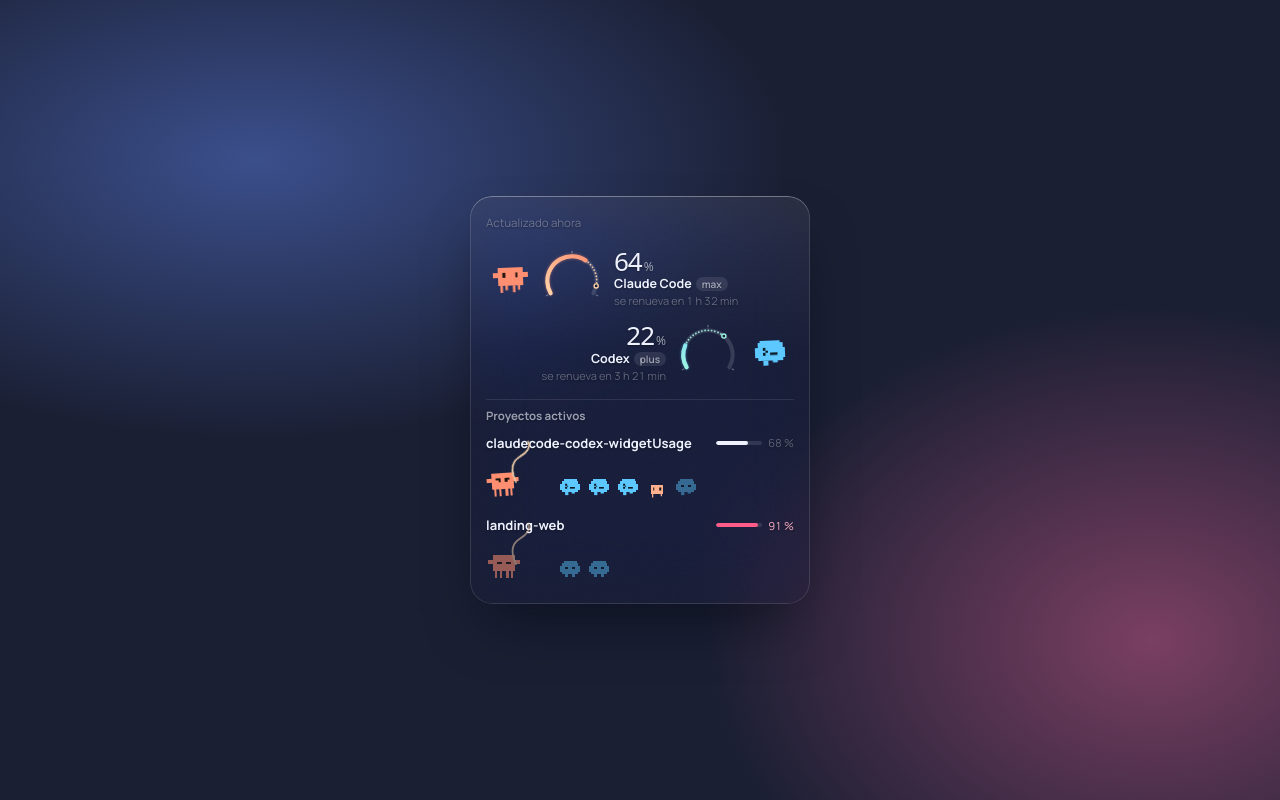
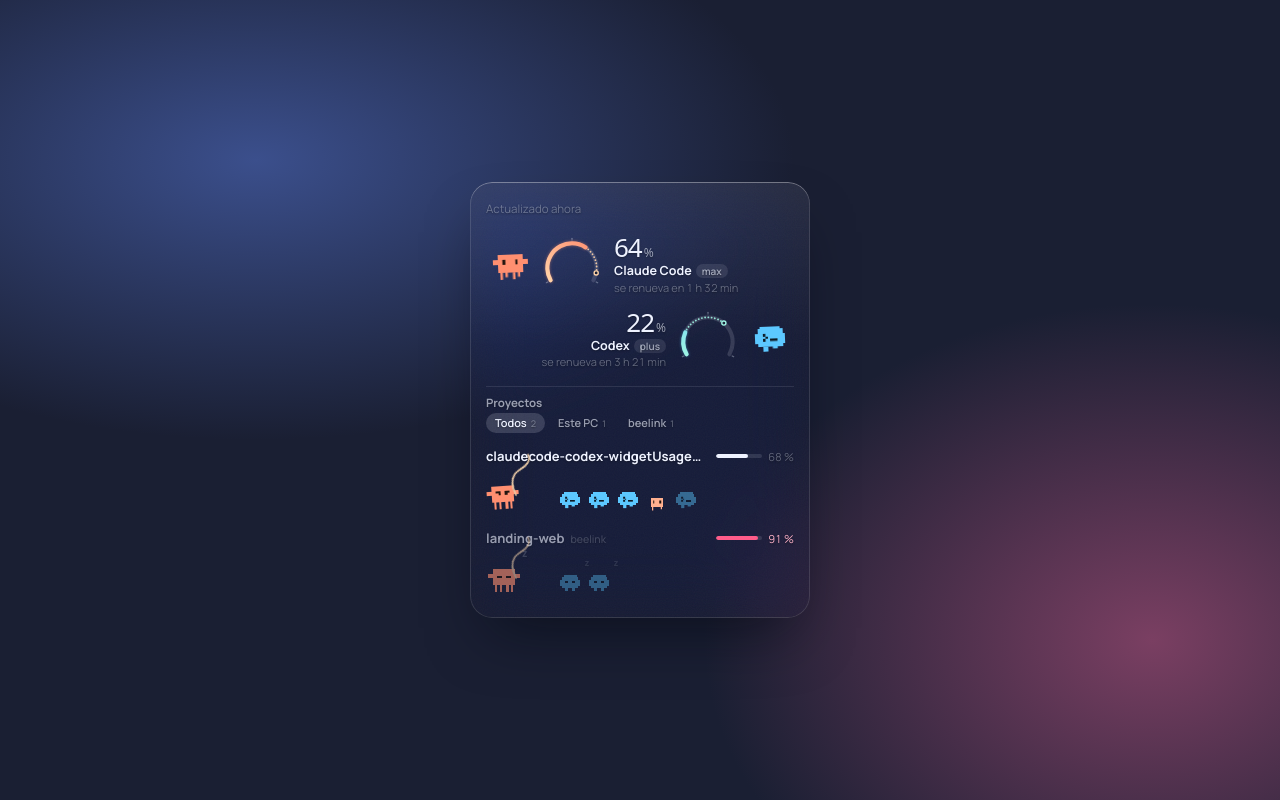
Before and after one commit to MartinMarch/claudecode-codex-widgetUsage, a website built with Vite: page index.html in a window 1280 px wide. Built offline with nearby package versions, Linux system fonts and the light colour scheme; a web font is replaced by a local one.

Commit message:
Environment tabs, sleeping critters and compact fill gauges
- Tabs filter projects by where they run (this PC, each SSH host); the
  choice is remembered. In 'Todos' each project shows its environment.
- Asleep agents and bosses: closed eyes, dimmed, slow breathing, a 'z'.
- Compact mode: each critter is drained of colour and refilled from the
  bottom with what is left of its 5 h window.

Co-Authored-By: Claude Opus 5.5 <noreply@anthropic.com>

```diff
--- a/src/critters.ts
+++ b/src/critters.ts
@@ -54,3 +54,18 @@ export function codexCritter(opts: { small?: boolean; awake?: boolean } = {}): s
 export function whip(): string {
   return `<svg class="whip" viewBox="0 0 46 22" aria-hidden="true"><path d="M2 20 Q 12 2, 26 8 T 44 6"/><circle class="crack" cx="44" cy="6" r="3"/></svg>`;
 }
+
+/**
+ * Compact-mode gauge: the critter drained of colour, refilled from the
+ * bottom with what is left. At 70 % used, the lower 30 % is coloured.
+ * The body spans rows 3–14 of the 16-row grid, so the fill maps onto that.
+ */
+export function fillCritter(provider: "claude" | "codex", usedPercent: number | null): string {
+  const art = provider === "claude" ? claudeCritter() : codexCritter();
+  const left = usedPercent == null ? 0 : Math.max(0, Math.min(100, 100 - usedPercent));
+  const top = ((3 + 11 * (1 - left / 100)) / 16) * 100; // % of the box hidden from the top
+  return `<span class="fill-critter fill-${provider}${usedPercent == null ? " is-unknown" : ""}" aria-hidden="true">
+    <span class="fc-empty">${art}</span>
+    <span class="fc-full" style="clip-path: inset(${top.toFixed(1)}% 0 0 0)">${art}</span>
+  </span>`;
+}
--- a/src/main.ts
+++ b/src/main.ts
@@ -3,7 +3,7 @@ import "@fontsource-variable/manrope";
 import "./styles.css";
 
 import { fetchPlatform, fetchSnapshot, fitWindow, hideWindow } from "./api";
-import { bossCritter, claudeCritter, codexCritter, whip } from "./critters";
+import { bossCritter, claudeCritter, codexCritter, fillCritter, whip } from "./critters";
 import { duration, folder, projection, since, tokens } from "./format";
 import { gauge } from "./gauge";
 import type { CrewMember, Project, Provider, ProviderUsage, Snapshot } from "./types";
@@ -17,6 +17,16 @@ const root = document.getElementById("app")!;
 let last: Snapshot | null = null;
 let compact = false;
 let firstPaint = true;
+
+// Which environment tab is open ("all" or an environment id), remembered per viewer.
+const ENV_KEY = "agent-gauge.env";
+let envFilter = (() => {
+  try {
+    return localStorage.getItem(ENV_KEY) ?? "all";
+  } catch {
+    return "all";
+  }
+})();
 
 const esc = (s: string) =>
   s.replace(/[&<>"']/g, (c) => ({ "&": "&amp;", "<": "&lt;", ">": "&gt;", '"': "&quot;", "'": "&#39;" })[c]!);
@@ -76,8 +86,9 @@ function account(u: ProviderUsage, working: boolean): string {
 
 function mate(m: CrewMember): string {
   const small = m.kind === "codex-sub" || m.kind === "claude-sub";
-  const art = m.kind.startsWith("codex") ? codexCritter({ small, awake: m.working }) : claudeCritter({ small, awake: m.working });
-  return `<span class="mate${m.working ? "" : " is-idle"}" title="${esc(m.name)}"><span class="sweat"></span>${art}</span>`;
+  const art = m.kind.startsWith("codex") ? codexCritter({ small, awake: !m.asleep }) : claudeCritter({ small, awake: !m.asleep });
+  const state = m.asleep ? " is-asleep" : m.working ? "" : " is-idle";
+  return `<span class="mate${state}" title="${esc(m.name)}"><span class="sweat"></span>${m.asleep ? `<span class="zzz">z</span>` : ""}${art}</span>`;
 }
 
 function whoRow(provider: Provider, name: string, label: string, working: boolean, right: string): string {
@@ -85,11 +96,12 @@ function whoRow(provider: Provider, name: string, label: string, working: boolea
     <span class="name">${esc(name)} <span class="reset">· ${label}</span></span><span>${right}</span></div>`;
 }
 
-function project(p: Project): string {
+function project(p: Project, envName?: string): string {
   const boss = p.boss;
   const crew = p.crew.map(mate).join("");
   const more = p.moreCrew > 0 ? `<span class="crew-more">+${p.moreCrew}</span>` : "";
-  const waiting = boss && !p.working && !p.crew.length ? `<span class="waiting">esperando tu respuesta</span>` : "";
+  const waiting =
+    boss && !p.working && !p.asleep && !p.crew.length ? `<span class="waiting">esperando tu respuesta</span>` : "";
   const list = [
     boss ? whoRow("claude", boss.title, "jefe", boss.working, boss.contextPercent == null ? "–" : `${Math.round(boss.contextPercent)} %`) : "",
     ...p.crew.map((m) =>
@@ -98,16 +110,16 @@ function project(p: Project): string {
         m.name,
         KIND_LABEL[m.kind],
         m.working,
-        m.contextPercent != null ? `${Math.round(m.contextPercent)} %` : m.working ? "trabajando" : "en espera",
+        m.contextPercent != null ? `${Math.round(m.contextPercent)} %` : m.working ? "trabajando" : m.asleep ? "dormido" : "en espera",
       ),
     ),
   ].join("");
   return `
-  <section class="proj${p.working ? " is-working" : ""}${boss ? "" : " no-boss"}" tabindex="0" title="${esc(p.cwd ?? "")}">
-    <div class="proj-head"><span class="proj-name">${esc(p.name || folder(p.cwd))}</span>
+  <section class="proj${p.working ? " is-working" : ""}${p.asleep ? " is-asleep" : ""}${boss ? "" : " no-boss"}" tabindex="0" title="${esc(p.cwd ?? "")}">
+    <div class="proj-head"><span class="proj-name">${esc(p.name || folder(p.cwd))}${envName ? `<span class="env-tag">${esc(envName)}</span>` : ""}</span>
       ${boss ? ctx(boss.contextPercent, boss.contextApprox, "claude") : ""}</div>
     <div class="stage">
-      ${boss ? `<div class="boss">${bossCritter(p.working)}${whip()}</div>` : ""}
+      ${boss ? `<div class="boss">${p.asleep ? `<span class="zzz">z</span>` : ""}${bossCritter(!p.asleep)}${whip()}</div>` : ""}
       <div class="crew">${crew}${more}${waiting}</div>
     </div>
     <div class="reveal"><div>${list}</div></div>
@@ -124,9 +136,30 @@ function workingTools(s: Snapshot): Record<Provider, boolean> {
   return out;
 }
 
+/** Tabs to filter projects by where they run. Hidden when there is only one place. */
+function tabs(s: Snapshot): string {
+  const envs = s.environments.filter((e) => s.projects.some((p) => p.envId === e.id));
+  if (envs.length < 2) return "";
+  if (envFilter !== "all" && !envs.some((e) => e.id === envFilter)) envFilter = "all";
+  const tab = (id: string, label: string, n: number) =>
+    `<button type="button" class="tab${envFilter === id ? " is-on" : ""}" data-env="${esc(id)}" aria-pressed="${envFilter === id}">${esc(label)}<small>${n}</small></button>`;
+  return `<div class="tabs" role="group" aria-label="Entorno">${tab("all", "Todos", s.projects.length)}${envs
+    .map((e) => tab(e.id, e.name, s.projects.filter((p) => p.envId === e.id).length))
+    .join("")}</div>`;
+}
+
+function projectsFor(s: Snapshot): string {
+  const list = envFilter === "all" ? s.projects : s.projects.filter((p) => p.envId === envFilter);
+  if (!list.length) return `<p class="empty">Nada en las últimas 24 horas.</p>`;
+  const multi = new Set(s.projects.map((p) => p.envId)).size > 1;
+  const envName = (p: Project) =>
+    envFilter === "all" && multi ? s.environments.find((e) => e.id === p.envId)?.name : undefined;
+  return list.map((p) => project(p, envName(p))).join("");
+}
+
 function render(s: Snapshot, prev: Snapshot | null) {
   const pill = (u: ProviderUsage) =>
-    `<span class="pill-item pill-${u.provider}"><i></i>${pct(u.primary?.usedPercent)}<small>%</small></span>`;
+    `<span class="pill-item pill-${u.provider}" title="${NAMES[u.provider]}: queda ${u.primary?.usedPercent == null ? "–" : 100 - Math.round(u.primary.usedPercent)} %">${fillCritter(u.provider, u.primary?.usedPercent ?? null)}<span>${pct(u.primary?.usedPercent)}<small>%</small></span></span>`;
   const busy = workingTools(s);
 
   root.innerHTML = `
@@ -144,8 +177,9 @@ function render(s: Snapshot, prev: Snapshot | null) {
   </header>
   <div class="accounts">${account(s.claude, busy.claude)}${account(s.codex, busy.codex)}</div>
   <section class="projects" aria-label="Proyectos activos">
-    <h2 class="projects-head">Proyectos activos</h2>
-    ${s.projects.length ? s.projects.map(project).join("") : `<p class="empty">Ningún chat activo ahora mismo.</p>`}
+    <h2 class="projects-head">Proyectos</h2>
+    ${tabs(s)}
+    ${projectsFor(s)}
   </section>`;
 
   // Live usage: when a percentage rose since the last reading, bump it and float "+N %".
@@ -172,6 +206,17 @@ function render(s: Snapshot, prev: Snapshot | null) {
 }
 
 root.addEventListener("click", async (e) => {
+  const tabBtn = (e.target as HTMLElement).closest<HTMLButtonElement>("button[data-env]");
+  if (tabBtn) {
+    envFilter = tabBtn.dataset.env ?? "all";
+    try {
+      localStorage.setItem(ENV_KEY, envFilter);
+    } catch {
+      /* private mode: the choice just lasts for this session */
+    }
+    if (last) render(last, null);
+    return;
+  }
   const btn = (e.target as HTMLElement).closest<HTMLButtonElement>("button[data-act]");
   if (!btn) return;
   if (btn.dataset.act === "hide") return hideWindow();
--- a/src/styles.css
+++ b/src/styles.css
@@ -339,3 +339,66 @@ body.compact .pill { display: flex; gap: 18px; flex: 1; }
 @media (prefers-reduced-motion: reduce) {
   *, *::before, *::after { animation: none !important; transition: none !important; }
 }
+
+/* ---------- Environments tabs ---------- */
+
+.tabs { display: flex; gap: 4px; margin: 2px 0 6px; overflow: hidden; }
+.tab {
+  flex: none;
+  max-width: 120px;
+  padding: 3px 9px;
+  border: 0;
+  border-radius: 99px;
+  background: transparent;
+  color: var(--ink-dim);
+  font: 600 11px/1.3 var(--text);
+  text-shadow: var(--lift);
+  white-space: nowrap;
+  overflow: hidden;
+  text-overflow: ellipsis;
+  cursor: pointer;
+  transition: background 0.2s, color 0.2s;
+}
+.tab:hover { background: var(--hair); color: var(--ink); }
+.tab.is-on { background: rgba(238, 242, 255, 0.16); color: var(--ink); }
+.tab:focus-visible { outline: 2px solid var(--codex-a); outline-offset: 1px; }
+.tab small { margin-left: 4px; color: var(--ink-faint); font-weight: 500; }
+.env-tag { margin-left: 6px; font-size: 10.5px; font-weight: 500; color: var(--ink-faint); }
+
+/* ---------- Sleeping agents ---------- */
+
+.proj.is-asleep .boss, .proj.is-asleep .proj-name { opacity: 0.6; }
+.mate.is-asleep { opacity: 0.38; }
+.mate.is-asleep .critter-svg, .proj.is-asleep .boss .critter-svg { animation: breathe 4.8s ease-in-out infinite; }
+.zzz {
+  position: absolute;
+  top: -4px;
+  right: -2px;
+  font: 700 9px/1 var(--display);
+  color: var(--ink-dim);
+  pointer-events: none;
+  animation: zzz 3s ease-in-out infinite;
+}
+.boss .zzz { right: 2px; font-size: 10px; }
+@keyframes zzz { 0% { opacity: 0; transform: translate(0, 4px); } 30% { opacity: 1; } 100% { opacity: 0; transform: translate(4px, -6px); } }
+.more-projects { margin-top: 4px; font-size: 11.5px; color: var(--ink-faint); }
+
+@media (prefers-reduced-motion: reduce) {
+  .zzz { animation: none; opacity: 0.8; }
+}
+
+/* ---------- Compact: critters filled with what is left ---------- */
+
+.fill-critter { position: relative; display: inline-block; width: 44px; height: 44px; flex: none; }
+.fill-critter > span { position: absolute; inset: 0; }
+.fill-critter .critter-svg { width: 44px; height: 44px; display: block; }
+/* The drained part: a pale ghost of the critter. */
+.fc-empty .critter-svg { filter: grayscale(1) brightness(1.8); opacity: 0.32; }
+.fc-full { transition: clip-path 0.8s cubic-bezier(0.2, 0.8, 0.2, 1); }
+.fill-claude .fc-full .critter-svg { filter: drop-shadow(0 0 5px rgba(255, 143, 112, 0.55)); }
+.fill-codex .fc-full .critter-svg { filter: drop-shadow(0 0 5px rgba(92, 200, 255, 0.55)); }
+.fill-critter.is-unknown .fc-full { display: none; }
+
+body.compact .pill { justify-content: space-between; align-items: center; }
+body.compact .pill-item { gap: 10px; }
+body.compact .pill-codex { flex-direction: row-reverse; }
```
